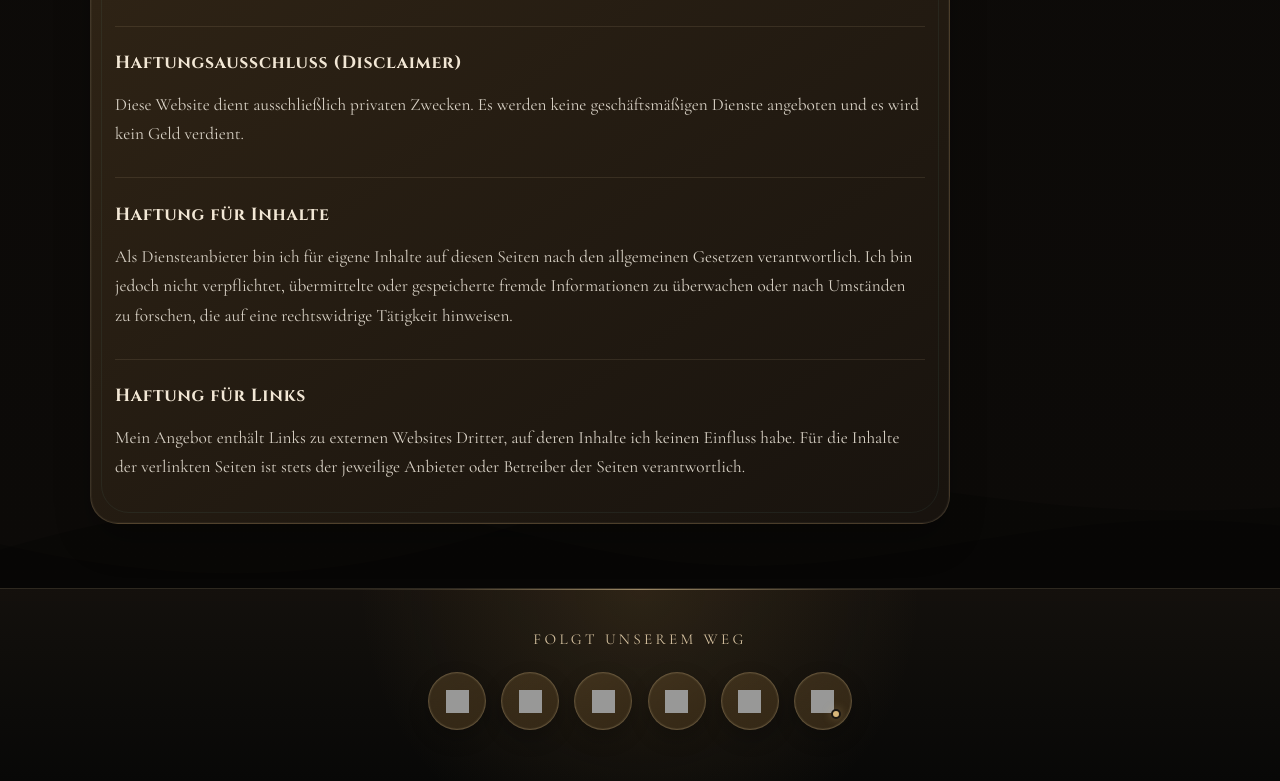
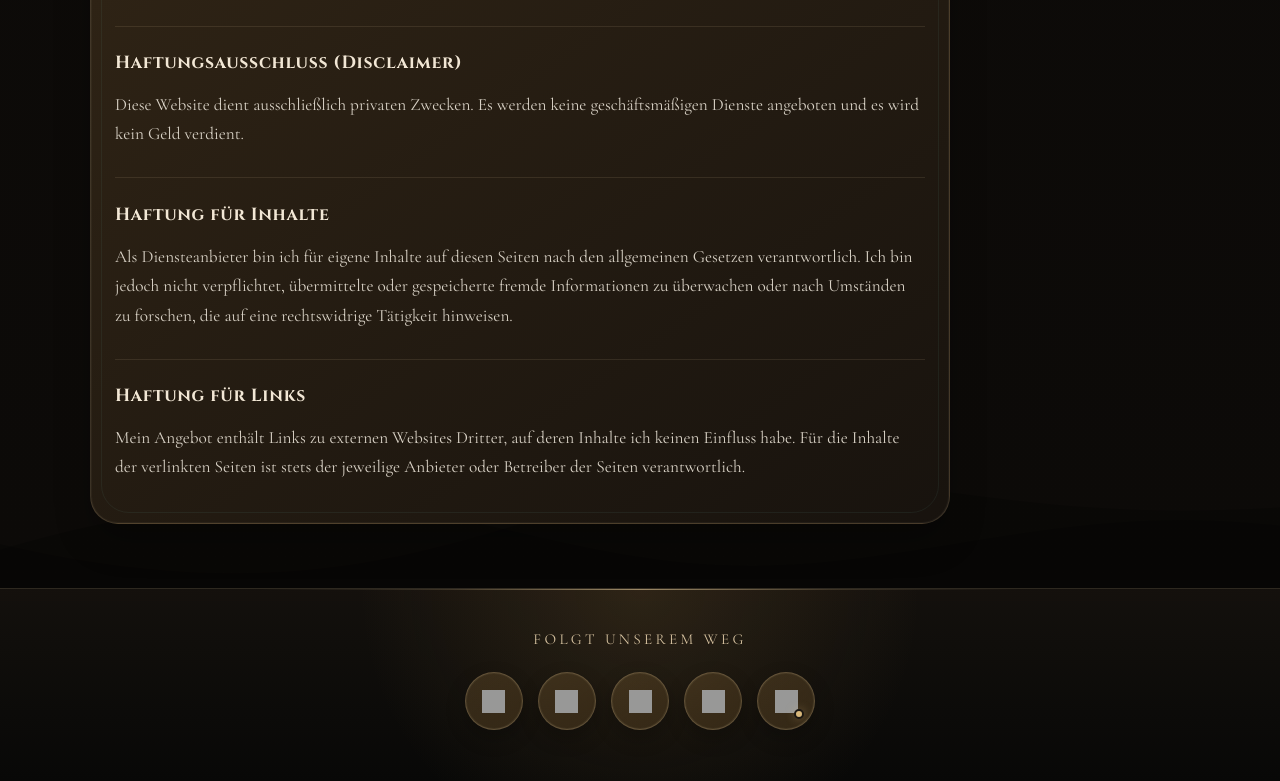
Before and after one commit to jasminalmasri31-crypto/relicta-website, a website: page index.html in a window 1280 px wide. Shown: the part 10050-10831 px from the top of the page. Drawn offline with nearby package versions, Linux system fonts and the light colour scheme; no server answers; grey boxes are pictures that could not be loaded; animation ran at ten frames a second.

Commit message:
Update index.html

```diff
--- a/index.html
+++ b/index.html
@@ -464,7 +464,6 @@
         <a href="https://instagram.com/relicta_heerlager" target="_blank" rel="noopener noreferrer" aria-label="Instagram" title="Instagram" class="social-pill"><img src="https://cdn.simpleicons.org/instagram/e8dfcf" alt=""></a>
         <a href="https://tiktok.com/@relicta_heerlager" target="_blank" rel="noopener noreferrer" aria-label="TikTok" title="TikTok" class="social-pill"><img src="https://cdn.simpleicons.org/tiktok/e8dfcf" alt=""></a>
         <a href="https://www.facebook.com/profile.php?id=61559397040903" target="_blank" rel="noopener noreferrer" aria-label="Facebook" title="Facebook" class="social-pill"><img src="https://cdn.simpleicons.org/facebook/e8dfcf" alt=""></a>
-        <a href="https://api.whatsapp.com/send?phone=491747452502" target="_blank" rel="noopener noreferrer" aria-label="WhatsApp Kontakt" title="WhatsApp Kontakt" class="social-pill"><img src="https://cdn.simpleicons.org/whatsapp/e8dfcf" alt=""></a>
         <a href="https://whatsapp.com/channel/0029VayX9Ph6RGJQG7NZD22d" target="_blank" rel="noopener noreferrer" aria-label="WhatsApp Kanal" title="WhatsApp Kanal" class="social-pill social-pill-channel"><img src="https://cdn.simpleicons.org/whatsapp/e8dfcf" alt=""><span class="social-dot"></span></a>
       </div>
     </div>
```
